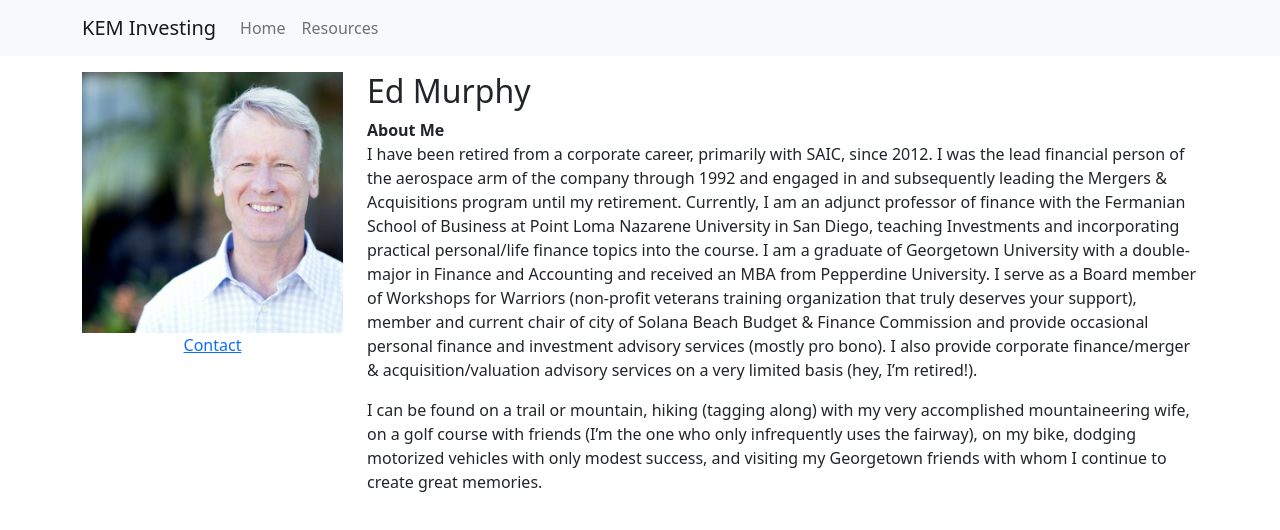
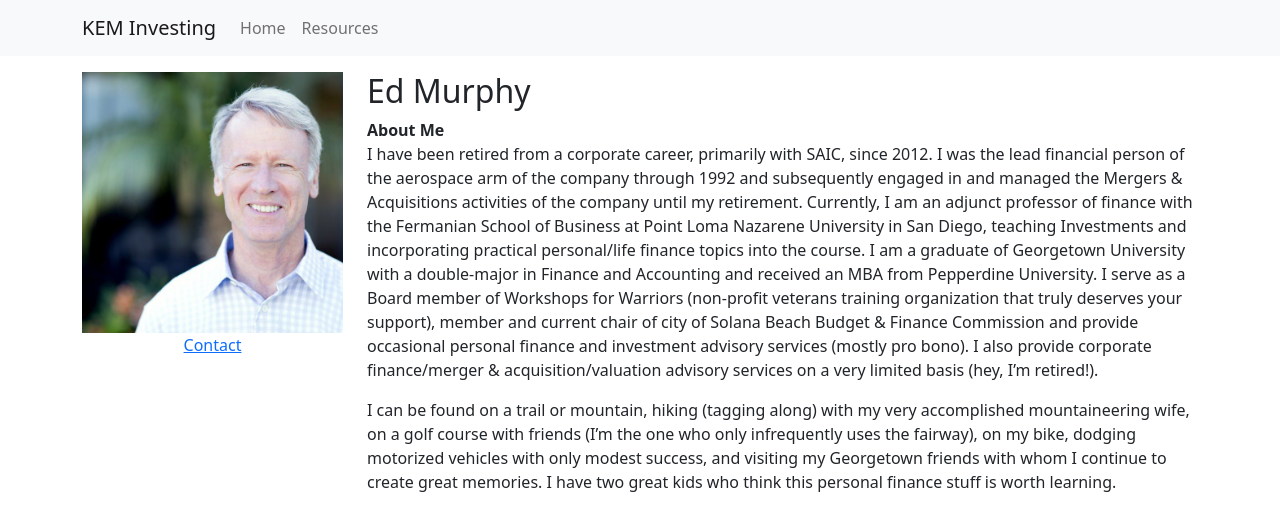
Before and after one commit to Yhprum/murphy-personal-finance, a React (Create React App) app: page / in a window 1280 px wide. Shown: the top 530 px of the page. Built offline with nearby package versions, Linux system fonts and the light colour scheme.

Commit message:
Update Home.js

```diff
--- a/src/views/Home.js
+++ b/src/views/Home.js
@@ -9,13 +9,13 @@ function Home() {
       <Row>
         <Col lg={3}>
           <img src={ed} alt="Ed Murphy" className="portrait" />
-          <div className="text-center"><a href="mailto:kmurphy1@pointloma.edu">Contact</a></div>
+          <div className="text-center"><a href="mailto:kem528@outlook.com">Contact</a></div>
         </Col>
         <Col lg={9}>
           <h2>Ed Murphy</h2>
           <b>About Me</b>
-          <p>I have been retired from a corporate career, primarily with SAIC, since 2012. I was the lead financial person of the aerospace arm of the company through 1992 and engaged in and subsequently leading the Mergers & Acquisitions program until my retirement. Currently, I am an adjunct professor of finance with the Fermanian School of Business at Point Loma Nazarene University in San Diego, teaching Investments and incorporating practical personal/life finance topics into the course. I am a graduate of Georgetown University with a double-major in Finance and Accounting and received an MBA from Pepperdine University. I serve as a Board member of Workshops for Warriors (non-profit veterans training organization that truly deserves your support), member and current chair of city of Solana Beach Budget & Finance Commission and provide occasional personal finance and investment advisory services (mostly pro bono). I also provide corporate finance/merger & acquisition/valuation advisory services on a very limited basis (hey, I’m retired!).</p>
-          <p>I can be found on a trail or mountain, hiking (tagging along) with my very accomplished mountaineering wife, on a golf course with friends (I’m the one who only infrequently uses the fairway), on my bike, dodging motorized vehicles with only modest success, and visiting my Georgetown friends with whom I continue to create great memories.</p>
+          <p>I have been retired from a corporate career, primarily with SAIC, since 2012. I was the lead financial person of the aerospace arm of the company through 1992 and subsequently engaged in and managed the Mergers & Acquisitions activities of the company until my retirement. Currently, I am an adjunct professor of finance with the Fermanian School of Business at Point Loma Nazarene University in San Diego, teaching Investments and incorporating practical personal/life finance topics into the course. I am a graduate of Georgetown University with a double-major in Finance and Accounting and received an MBA from Pepperdine University. I serve as a Board member of Workshops for Warriors (non-profit veterans training organization that truly deserves your support), member and current chair of city of Solana Beach Budget & Finance Commission and provide occasional personal finance and investment advisory services (mostly pro bono). I also provide corporate finance/merger & acquisition/valuation advisory services on a very limited basis (hey, I’m retired!).</p>
+          <p>I can be found on a trail or mountain, hiking (tagging along) with my very accomplished mountaineering wife, on a golf course with friends (I’m the one who only infrequently uses the fairway), on my bike, dodging motorized vehicles with only modest success, and visiting my Georgetown friends with whom I continue to create great memories. I have two great kids who think this personal finance stuff is worth learning.</p>
         </Col>
       </Row>
     </Container>
```
